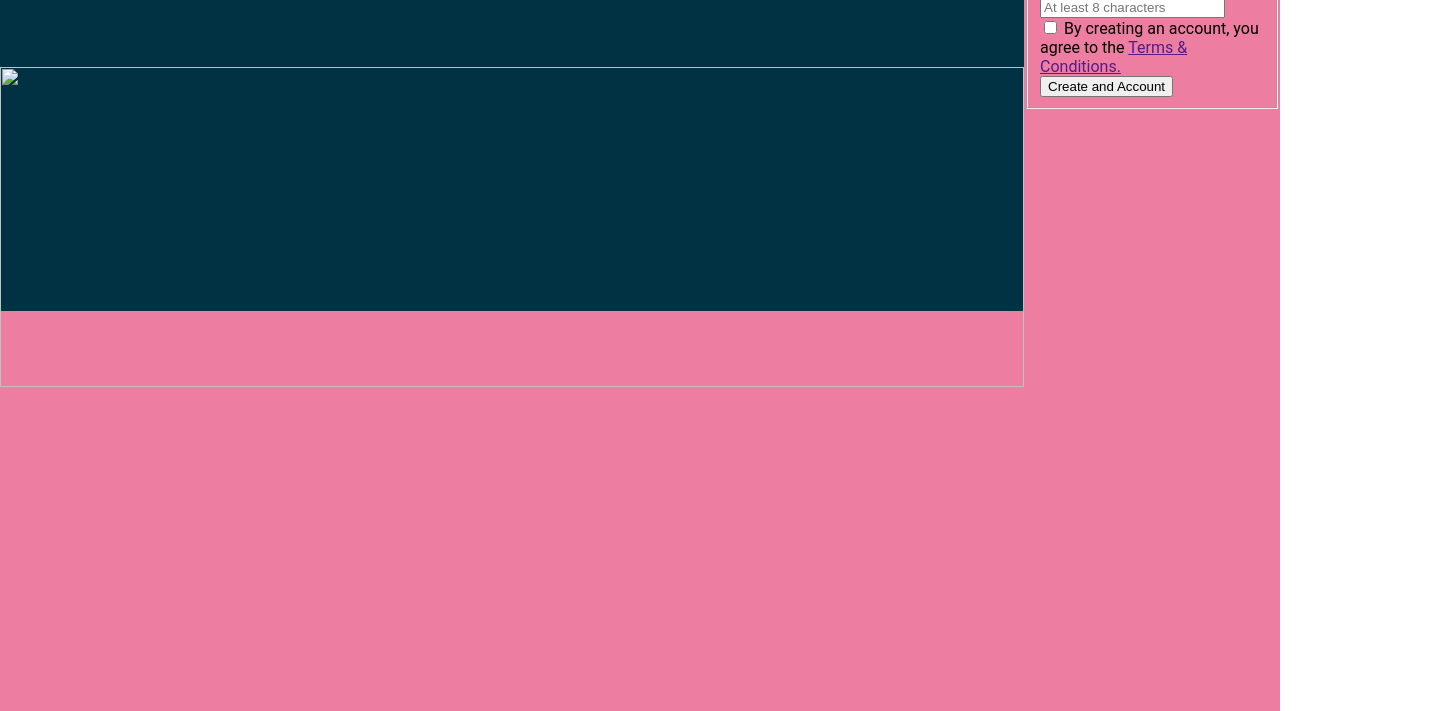
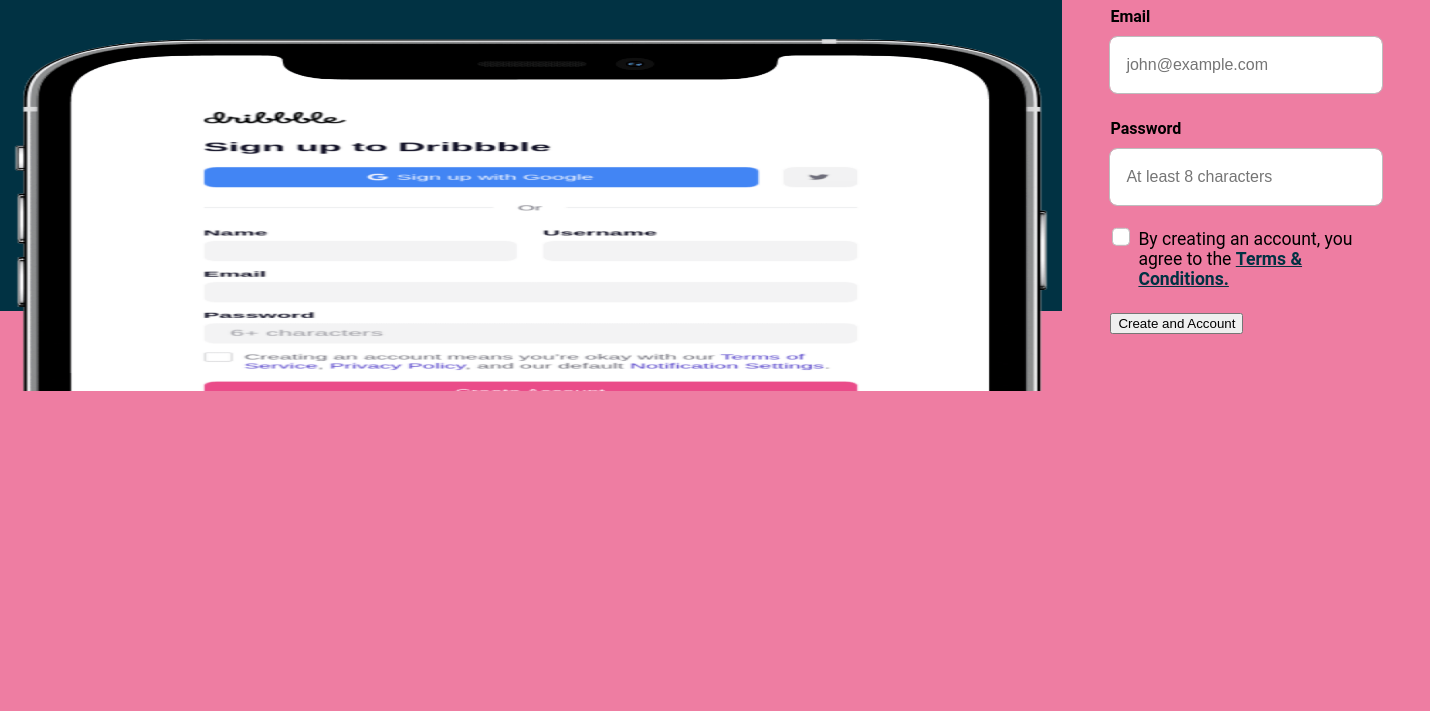
Before and after one commit to slyeet03/gradie-sign-up-challenge, a website: page index.html in a window 1280 px wide. Shown: the part 89-800 px from the top of the page, 1430 px wide, since content can reach past the window. Drawn offline with Linux system fonts and the light colour scheme.

Commit message:
cred layout

```diff
--- a/app/scss/components/_index.scss
+++ b/app/scss/components/_index.scss
@@ -1,5 +1,5 @@
-@forward "cred-card";
-@forward "cred-layout";
-@forward "header";
+@forward "login-card";
+@forward "login-layout";
 @forward "phone-card";
 @forward "phone-layout";
+@forward "terms";
--- /dev/null
+++ b/app/scss/components/login-card.scss
@@ -0,0 +1,29 @@
+@use "../global"as *;
+
+fieldset {
+  border: none;
+}
+
+.login-page {
+  .header {
+    &__title {
+      font-size: 2rem;
+      font-weight: 700;
+    }
+  }
+  .cred {
+    label {
+      font-size: 1rem;
+      font-weight: 700;
+    }
+    input {
+      background-color: var(--white);
+      border-radius: 7px;
+      font-size: medium;
+      border: none;
+      outline: solid;
+      outline-width: 1px;
+      outline-color: var(--grey);
+    }
+  }
+}
--- /dev/null
+++ b/app/scss/components/login-layout.scss
@@ -0,0 +1,30 @@
+fieldset {
+  margin: 0;
+  padding: 0;
+}
+
+.login-page {
+  display: flex;
+  flex-direction: column;
+  justify-content: start;
+  align-items: start;
+  text-align: start;
+  padding: 2rem 3rem;
+  .header {
+    padding-bottom: 1rem;
+  }
+  .cred {
+    &__email {
+      padding-bottom: 1rem;
+    }
+    label {
+      line-height: 2.5rem;
+    }
+    input {
+      display: block;
+      height: 3.5rem;
+      width: 17rem;
+      padding-left: 1rem;
+    }
+  }
+}
--- a/app/scss/components/phone-card.scss
+++ b/app/scss/components/phone-card.scss
@@ -1,3 +1,5 @@
+@use "../global"as *;
+
 .phone {
   background-color: var(--rich-black);
   &__header {
@@ -6,7 +8,8 @@
       font-size: 3rem;
       font-weight: bold;
     }
-  }
-  &__image {
+    .htext {
+      color: var(--cyan);
+    }
   }
 }
--- a/app/scss/components/phone-layout.scss
+++ b/app/scss/components/phone-layout.scss
@@ -5,17 +5,15 @@
   flex-direction: column;
   justify-content: center;
   align-items: center;
-  //flex-basis: (100%)/2;
+  text-align: center;
   &__header {
-    padding-top: 5rem;
+    padding-top: 3rem;
     padding-bottom: 5rem;
-    .htitle {
-    }
   }
   &__image {
     img {
-      height: 40vh;
-      width: 80vw;
+      height: 45vh;
+      width: 83vw;
     }
   }
 }
--- /dev/null
+++ b/app/scss/components/terms.scss
@@ -0,0 +1,53 @@
+@use "../global"as *;
+
+.login-page {
+  &__t-c {
+    padding: 1.5rem 0.1rem;
+    display: flex;
+    flex-direction: row;
+    .txt {
+      padding-left: 5px;
+      font-size: 1.1rem;
+      a {
+        color: var(--rich-black);
+        font-weight: 700;
+      }
+    }
+    .check {
+      padding-right: 3px;
+      input[type="checkbox"] {
+        appearance: none;
+        background-color: var(--white);
+        margin: 0;
+        font: inherit;
+        width: 1.15em;
+        height: 1.15em;
+        border: 1px solid var(--grey);
+        border-radius: 4.5px;
+        transform: translateY(-0.075em);
+        display: grid;
+        place-content: center;
+        &::before {
+          content: "";
+          width: 0.65em;
+          height: 0.65em;
+          transform: scale(0);
+          transition: 120ms transform ease-in-out;
+          box-shadow: inset 1em 1em var(--rich-black);
+        }
+        &:checked::before {
+          transform: scale(1);
+          transform-origin: bottom left;
+          clip-path: polygon(
+            14% 44%,
+            0 65%,
+            50% 100%,
+            100% 16%,
+            80% 0%,
+            43% 62%
+          );
+        }
+      }
+    }
+  }
+}
--- a/app/scss/global/boilerplate.scss
+++ b/app/scss/global/boilerplate.scss
@@ -15,7 +15,7 @@
   width: 100%;
   min-height: 100vh;
   font-family: var(--font-roboto);
-  @media screen and (max-width: 360px) {
+  @include query(mobile) {
     background: none;
   }
   background-image: url("/images/Background.png");
--- a/app/scss/global/colors.scss
+++ b/app/scss/global/colors.scss
@@ -3,4 +3,5 @@
   --rich-black: #013243;
   --black: #000000;
   --cyan: #86bfd3;
+  --grey: #bdbdbe;
 }
--- a/index.html
+++ b/index.html
@@ -21,11 +21,10 @@
         <header class="header">
           <span class="header__title">Login</span>
         </header>
-        <div class="main">
           <fieldset>
-            <div class="main__cred">
+            <div class="cred">
               <div class="cred__email">
-                <label class="lemail">Email</label><br />
+                <label class="lemail"><span>Email</span></label><br />
                 <input
                   class="temail"
                   type="email"
@@ -33,7 +32,7 @@
                 />
               </div>
               <div class="cred__pass">
-                <label class="lpass">Password</label><br />
+                <label class="lpass"><span>Password</span></label><br />
                 <input
                   class="tpass"
                   type="password"
@@ -41,14 +40,17 @@
                 />
               </div>
             </div>
-          <div class="main__t-c">
+          <div class="login-page__t-c">
+            <div class="check">
             <input type="checkbox" id="t-c" name="terms-and-conditions" />
-            <label class="lt-c" for="t-c">By creating an account, you agree to the <span class="tc"><a href="">Terms & Conditions.</a> </span></span></label>
           </div>
-          <div class="main__create-button">
+          <div class="txt">
+            By creating an account, you agree to the <a href="">Terms & Conditions.</a> </span></span></label>
+          </div>
+        </div>
+          <div class="login-page__create-button">
             <button class="bcreate"><span class=btext>Create and Account</span></button>
           </div>
-        </div>
       </fieldset>
     </div>
       </div>
```
Also changed, not shown: app/scss/components/cred-card.scss (deleted), app/scss/components/cred-layout.scss (deleted), app/scss/components/header.scss (deleted), dist/style.css, images/iPhone Mockup.png (deleted), images/phone.png (added), 1 other file.
